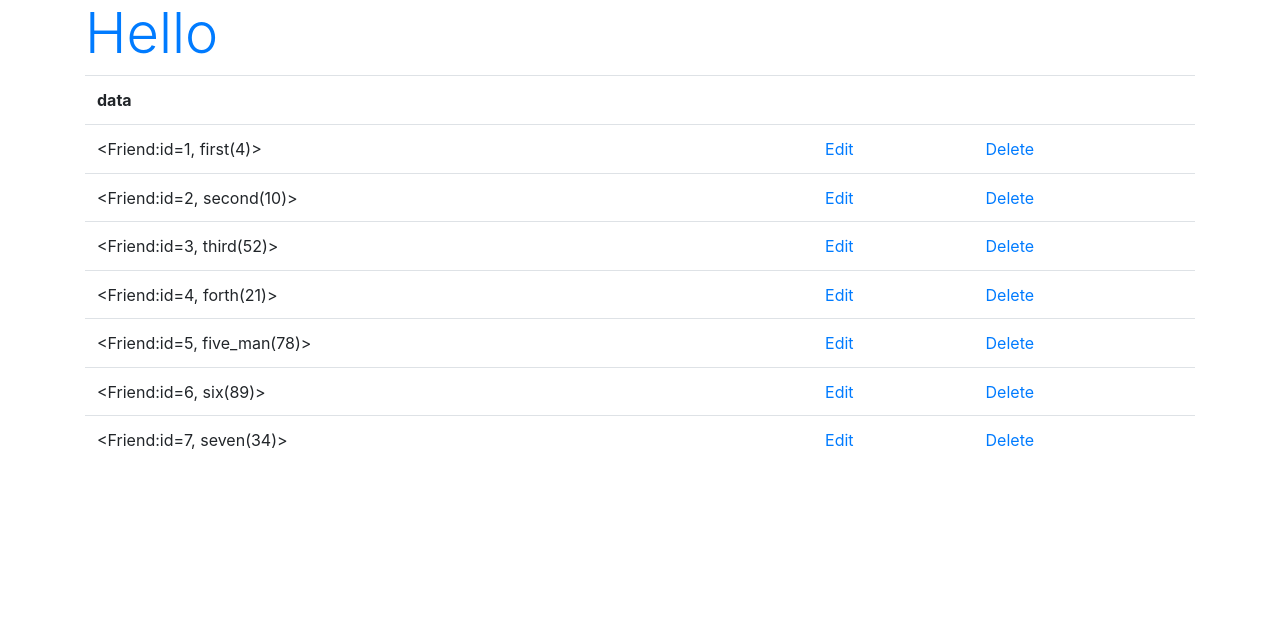
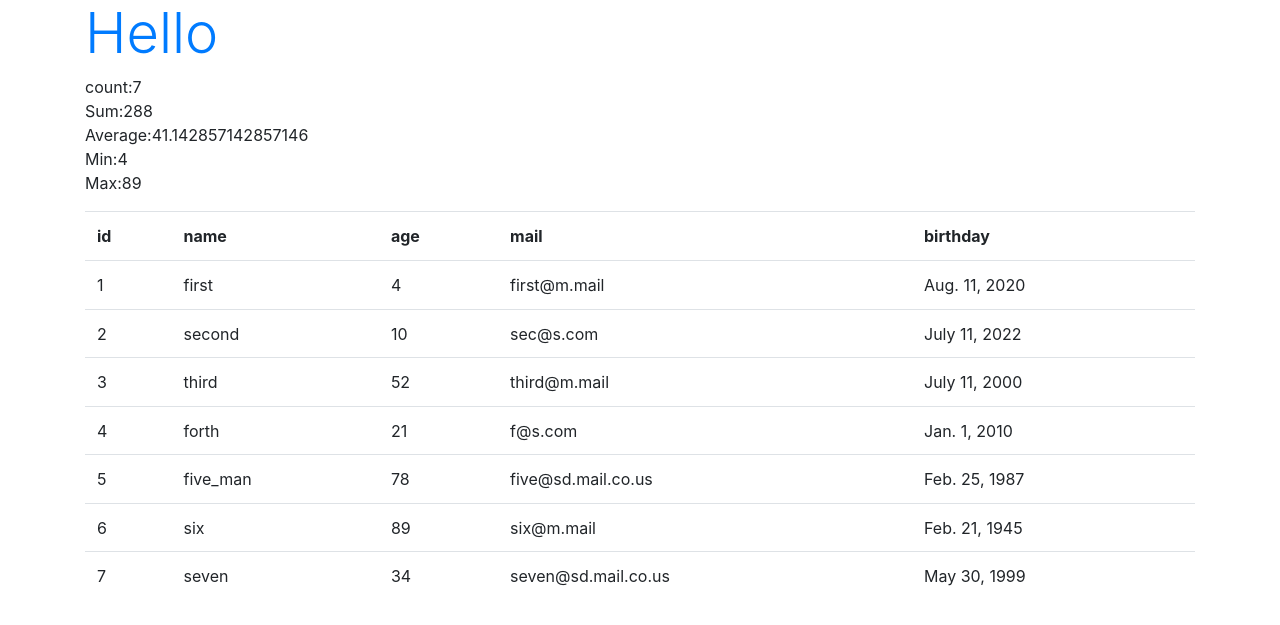
Before and after one commit to yuki-2000/django_app, a Django app: page /hello/ in a window 1280 px wide. Shown: the top 625 px of the page. Run offline with Django 4.2, Linux system fonts and the light colour scheme; data comes from the database, SQL or seed files in the repository; some libraries are stand-ins or nearby versions.

Commit message:
version 4.1

```diff
--- a/hello/templates/hello/index.html
+++ b/hello/templates/hello/index.html
@@ -11,15 +11,22 @@
 <body class="container">
     <h1 class="display-4 text-primary">
         {{title}}</h1>
+    <p>{{message|safe}}</p>
     <table class="table">
         <tr>
-            <th>data</th><th></th><th></th>
+            <th>id</th>
+            <th>name</th>
+            <th>age</th>
+            <th>mail</th>
+            <th>birthday</th>
         </tr>
     {% for item in data %}
         <tr>
-            <td>{{item}}</td>
-            <td><a href="{% url 'edit' item.id %}">Edit</a></td>
-            <td><a href="{% url 'delete' item.id %}">Delete</a></td>
+            <td>{{item.id}}</td>
+            <td>{{item.name}}</td>
+            <td>{{item.age}}</td>
+            <td>{{item.mail}}</td>
+            <td>{{item.birthday}}</td>
         <tr>
     {% endfor %}
     </table>
--- a/hello/views.py
+++ b/hello/views.py
@@ -8,14 +8,27 @@ from django.views.generic import ListView
 from django.views.generic import DetailView
 from .forms import FindForm
 from django.db.models import Q
+from django.db.models import Count,Sum,Avg,Min,Max
 
 def index(request):
     data = Friend.objects.all()
+    re1 = Friend.objects.aggregate(Count('age'))    #☆
+    re2 = Friend.objects.aggregate(Sum('age'))    #☆
+    re3 = Friend.objects.aggregate(Avg('age'))    #☆
+    re4 = Friend.objects.aggregate(Min('age'))    #☆
+    re5 = Friend.objects.aggregate(Max('age'))    #☆
+    msg = 'count:' + str(re1['age__count']) \
+            + '<br>Sum:' + str(re2['age__sum']) \
+            + '<br>Average:' + str(re3['age__avg']) \
+            + '<br>Min:' + str(re4['age__min']) \
+            + '<br>Max:' + str(re5['age__max'])
     params = {
         'title': 'Hello',
+        'message':msg,
         'data': data,
     }
     return render(request, 'hello/index.html', params)
+
 
 # create model
 def create(request):
@@ -69,14 +82,15 @@ class FriendDetail(DetailView):
 
 
 
-
 def find(request):
     if (request.method == 'POST'):
-        msg = 'search result:'
+        msg = request.POST['find']
         form = FindForm(request.POST)
-        find = request.POST['find']
-        list = find.split()
-        data = Friend.objects.filter(name__in=list)
+        sql = 'select * from hello_friend'
+        if (msg != ''):
+            sql += ' where ' + msg
+        data = Friend.objects.raw(sql)
+        msg = sql
     else:
         msg = 'search words...'
         form = FindForm()
```
Also changed, not shown: hello/templates/hello/find.html (+6 -2 lines).
